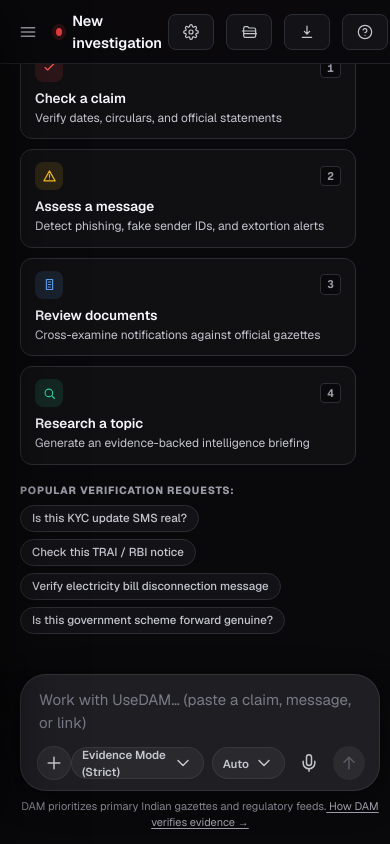
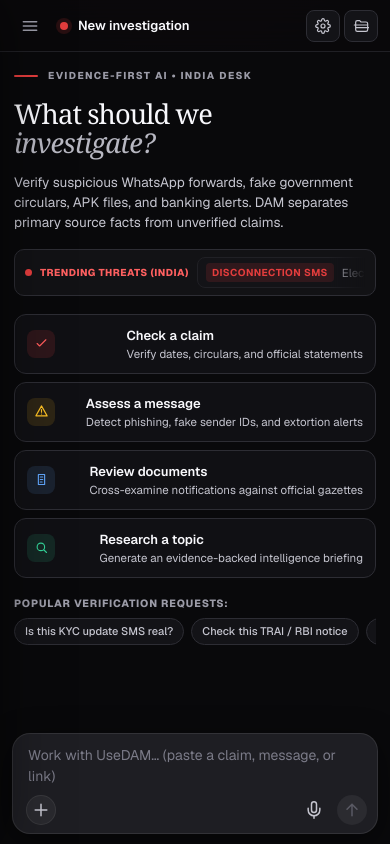
Before and after one commit to naveen-cs50-cse/DAMtesting, a Next.js app: page / in a window 390 px wide. Built offline with nearby package versions, Linux system fonts and the light colour scheme.

Commit message:
feat(mobile): optimize layout, viewport, fixed composer dock and responsive drawer

```diff
--- a/app/app.css
+++ b/app/app.css
@@ -3142,80 +3142,437 @@
   color: var(--dam-red);
 }
 
-/* RESPONSIVE & MOBILE DRAWERS */
+/* ============================================================
+   RESPONSIVE & MOBILE — UseDAM
+   Breakpoints:
+     sm  ≤ 640px  (phones)
+     md  ≤ 860px  (tablets / small laptops)
+   ============================================================ */
+
+/* ---- TABLET / SMALL LAPTOP (≤ 860px) ---- */
 @media (max-width: 860px) {
+
+  /* App shell: single-column, sidebar becomes overlay */
   .app-shell {
     grid-template-columns: 1fr;
   }
 
+  /* Sidebar becomes slide-in overlay drawer */
   .sidebar {
     position: fixed;
     top: 0;
     bottom: 0;
     left: 0;
-    width: min(84vw, 320px);
-    transform: translateX(-105%);
-    box-shadow: 20px 0 60px rgba(0, 0, 0, 0.6);
+    width: min(82vw, 300px);
+    transform: translateX(-110%);
+    z-index: 200;
+    box-shadow: 20px 0 60px rgba(0, 0, 0, 0.65);
+    transition: transform var(--transition-base);
   }
 
   body.menu-open .sidebar {
     transform: translateX(0);
   }
 
+  /* Backdrop overlay when sidebar open */
+  body.menu-open::after {
+    content: '';
+    position: fixed;
+    inset: 0;
+    background: rgba(0, 0, 0, 0.55);
+    z-index: 190;
+    backdrop-filter: blur(2px);
+  }
+
+  /* Show hamburger menu button */
   .mobile-menu {
     display: grid;
   }
 
+  /* Topbar adapts */
+  .topbar {
+    padding: 0 16px;
+  }
+
+  /* Hide verbose topbar action labels on tablet */
+  .quiet-button span {
+    display: none;
+  }
+
+  .quiet-button {
+    padding: 0 10px;
+    gap: 0;
+  }
+
+  /* Main area fills full viewport */
+  .main-area {
+    height: 100vh;
+    width: 100vw;
+  }
+
+  /* Content columns narrow */
+  .workspace-content-inner {
+    padding: 20px 16px 12px;
+    max-width: 100%;
+  }
+
+  .composer-dock-container {
+    padding: 6px 16px 12px;
+  }
+
+  .composer-dock-inner {
+    max-width: 100%;
+  }
+
+  /* Landing: full-width, tighter */
+  .landing-block {
+    gap: 12px;
+  }
+
+  .landing-heading {
+    font-size: clamp(28px, 6vw, 42px);
+  }
+
+  /* Cards: 2-column on tablet, 1-column on phone handled below */
+  .starter-grid {
+    gap: 8px;
+  }
+
+  /* Verdict / source grids to single column */
+  .verdicts-grid {
+    grid-template-columns: 1fr;
+  }
+
+  .sources-grid {
+    grid-template-columns: 1fr;
+  }
+
+  /* Conversation width matches viewport */
+  .conversation {
+    width: 100%;
+    padding: 16px 0 80px;
+  }
+
+  /* Composer pill padding tighter */
+  .chatgpt-composer-pill {
+    padding: 10px 12px 9px 14px;
+    border-radius: 22px;
+  }
+
+  /* Mode and language selectors: hide text, keep icon feel */
+  .composer-model-pill span:first-child {
+    display: none;
+  }
+
+  .composer-lang-pill span:first-child {
+    display: none;
+  }
+
+  .composer-model-pill,
+  .composer-lang-pill {
+    padding: 0 8px;
+    width: 34px;
+    justify-content: center;
+  }
+
+  /* Evidence panel full-width on mobile */
+  .evidence-panel {
+    width: min(100vw, 380px);
+  }
+}
+
+/* ---- PHONE (≤ 640px) ---- */
+@media (max-width: 640px) {
+
+  /* Topbar very compact */
+  .topbar {
+    padding: 0 12px;
+    height: 52px;
+  }
+
+  .main-area {
+    grid-template-rows: 52px 1fr;
+  }
+
+  .page-title strong {
+    font-size: 13px;
+    max-width: 140px;
+    overflow: hidden;
+    text-overflow: ellipsis;
+    white-space: nowrap;
+  }
+
+  /* API Keys, Report, Methodology hidden on phone */
+  .quiet-button:not([title="Toggle Evidence Explorer (Alt+E)"]):not([title="Configure API Keys & LLM Provider"]) {
+    display: none;
+  }
+
+  /* Landing: tight padding */
+  .workspace-content-inner {
+    padding: 16px 14px 10px;
+  }
+
+  .composer-dock-container {
+    padding: 4px 12px 10px;
+  }
+
+  /* Hero heading scale for phones */
+  .landing-heading {
+    font-size: clamp(24px, 7vw, 32px);
+    line-height: 1.08;
+  }
+
+  .landing-subtext {
+    font-size: 13.5px;
+    line-height: 1.5;
+  }
+
+  .eyebrow {
+    font-size: 10px;
+  }
+
+  /* Cards: 1 column on phones */
   .starter-grid {
     grid-template-columns: 1fr;
-  }
-
+    gap: 8px;
+  }
+
+  .starter {
+    min-height: 60px;
+    padding: 10px 12px;
+    flex-direction: row;
+    align-items: center;
+    gap: 12px;
+  }
+
+  .starter-header {
+    margin-bottom: 0;
+    width: auto;
+    flex-shrink: 0;
+  }
+
+  .starter-badge {
+    display: none;
+  }
+
+  .starter-text {
+    gap: 1px;
+  }
+
+  .starter-text strong {
+    font-size: 13px;
+  }
+
+  .starter-text small {
+    font-size: 11.5px;
+  }
+
+  /* Scam trends strip: smaller text */
+  .scam-trends-strip {
+    padding: 7px 10px;
+    gap: 8px;
+    border-radius: 10px;
+  }
+
+  .trends-label {
+    font-size: 10px;
+    letter-spacing: 0.05em;
+  }
+
+  .trend-pill {
+    font-size: 11.5px;
+    padding: 5px 8px;
+  }
+
+  /* Example chips scroll horizontally */
+  .examples-pills {
+    flex-wrap: nowrap;
+    overflow-x: auto;
+    padding-bottom: 4px;
+    -webkit-overflow-scrolling: touch;
+    scrollbar-width: none;
+  }
+
+  .examples-pills::-webkit-scrollbar {
+    display: none;
+  }
+
+  .example-chip {
+    flex-shrink: 0;
+    white-space: nowrap;
+    font-size: 11px;
+    padding: 5px 10px;
+  }
+
+  /* Composer pill: smaller on phones */
+  .chatgpt-composer-pill {
+    border-radius: 18px;
+    padding: 9px 10px 8px 13px;
+    gap: 6px;
+  }
+
+  .composer-textarea-row textarea {
+    font-size: 14px;
+    min-height: 24px;
+  }
+
+  .composer-textarea-row textarea::placeholder {
+    font-size: 14px;
+  }
+
+  .composer-toolbar-row {
+    margin-top: 2px;
+  }
+
+  .composer-plus-btn,
+  .composer-icon-action-btn {
+    width: 30px;
+    height: 30px;
+  }
+
+  .composer-circle-submit-btn {
+    width: 30px;
+    height: 30px;
+  }
+
+  /* Hide mode and language selectors entirely */
+  .composer-model-pill,
+  .composer-lang-pill {
+    display: none;
+  }
+
+  /* Disclaimer subtext hidden on very small screens */
+  .composer-disclaimer-subtext {
+    display: none;
+  }
+
+  /* Conversation feed tighter */
+  .conversation {
+    padding: 12px 0 70px;
+  }
+
+  .user-turn {
+    max-width: 92%;
+    padding: 10px 14px;
+    border-radius: 16px;
+  }
+
+  .user-turn-text {
+    font-size: 14px;
+  }
+
+  /* Activity stages compact */
+  .activity-stage-item {
+    padding: 8px 12px;
+  }
+
+  .stage-label {
+    font-size: 12px;
+  }
+
+  /* Verdict cards single column */
   .verdicts-grid {
     grid-template-columns: 1fr;
-  }
-
+    gap: 8px;
+  }
+
+  .verdict-card {
+    padding: 14px 16px;
+  }
+
+  /* Claims table scroll on small screens */
+  .claims-table-wrapper {
+    overflow-x: auto;
+    -webkit-overflow-scrolling: touch;
+  }
+
+  /* Source cards 1 column */
   .sources-grid {
     grid-template-columns: 1fr;
-  }
-
-  .landing-block {
-    width: calc(100% - 24px);
-    padding: 20px 0 16px;
-  }
-
-  .conversation {
-    width: calc(100% - 20px);
-    padding: 20px 0 80px;
-  }
-
-  .composer-quick-chips {
-    overflow-x: auto;
-    padding-bottom: 4px;
-  }
-}
-
-@media (max-width: 480px) {
-  .topbar {
-    padding: 0 12px;
-  }
-
+    gap: 8px;
+  }
+
+  /* Challenger box */
+  .challenger-box {
+    padding: 12px;
+  }
+
+  /* Investigation controls: wrap on mobile */
+  .investigation-controls {
+    flex-wrap: wrap;
+    gap: 6px;
+  }
+
+  .controls-left,
+  .controls-right {
+    flex-wrap: wrap;
+    gap: 4px;
+  }
+
+  .control-btn {
+    font-size: 11.5px;
+    padding: 0 9px;
+    height: 30px;
+  }
+
+  /* Scroll-to-bottom button position */
+  .scroll-to-bottom-floating-btn {
+    width: 30px;
+    height: 30px;
+    top: -40px;
+  }
+
+  /* Topbar actions: only icons on phone */
+  .topbar-actions {
+    gap: 4px;
+  }
+
+  .quiet-button {
+    padding: 0 8px;
+    height: 32px;
+  }
+
+  /* Evidence panel full-screen on phone */
+  .evidence-panel {
+    width: 100vw;
+    right: 0;
+    border-radius: 0;
+  }
+
+  /* Modal compact on phone */
+  .modal-panel {
+    margin: 12px;
+    padding: 20px 18px;
+    border-radius: 16px;
+    max-height: calc(100vh - 24px);
+    overflow-y: auto;
+  }
+}
+
+/* ---- VERY SMALL (≤ 380px) — iPhone SE / compact phones ---- */
+@media (max-width: 380px) {
   .landing-heading {
-    font-size: 34px;
-  }
-
-  .quiet-button span {
-    display: none;
-  }
-
-  .message-assistant {
-    grid-template-columns: 28px 1fr;
-    gap: 10px;
-  }
-
-  .assistant-avatar {
-    width: 28px;
-    height: 28px;
-    font-size: 14px;
+    font-size: 22px;
+  }
+
+  .landing-subtext {
+    font-size: 13px;
+  }
+
+  .scam-trends-strip {
+    display: none; /* remove strip to save space on tiny screens */
+  }
+
+  .starter-grid {
+    gap: 6px;
+  }
+
+  .starter {
+    min-height: 54px;
+  }
+
+  .workspace-content-inner {
+    padding: 12px 12px 8px;
   }
 }
 
@@ -3237,7 +3594,7 @@
     overflow: visible !important;
   }
 
-  .sidebar, .topbar, .composer-container, .followup-composer, .investigation-controls, .icon-button, .search-history-btn {
+  .sidebar, .topbar, .composer-dock-container, .followup-composer, .investigation-controls, .icon-button, .search-history-btn {
     display: none !important;
   }
 
@@ -3251,9 +3608,19 @@
     height: auto !important;
   }
 
-  .workspace {
+  .workspace, .workspace-fixed-layout {
     overflow: visible !important;
     height: auto !important;
+  }
+
+  .workspace-scroll-area {
+    overflow: visible !important;
+    height: auto !important;
+  }
+
+  .workspace-content-inner {
+    padding: 0 !important;
+    max-width: 100% !important;
   }
 
   .conversation {
--- a/components/InvestigationWorkspace.tsx
+++ b/components/InvestigationWorkspace.tsx
@@ -30,6 +30,8 @@
   const [urlModalOpen, setUrlModalOpen] = useState(false);
   const [renamingConversation, setRenamingConversation] = useState<Conversation | null>(null);
   const [toastMsg, setToastMsg] = useState<string | null>(null);
+
+  const [mobileMenuOpen, setMobileMenuOpen] = useState(false);
 
   const abortControllerRef = useRef<AbortController | null>(null);
   const scrollAreaRef = useRef<HTMLDivElement>(null);
@@ -109,6 +111,7 @@
         setMethodologyModalOpen(false);
         setUrlModalOpen(false);
         setRenamingConversation(null);
+        setMobileMenuOpen(false);
       }
       if ((e.ctrlKey || e.metaKey) && e.key.toLowerCase() === 'b') {
         e.preventDefault();
@@ -271,8 +274,18 @@
     setTimeout(() => setHighlightCitation(null), 3000);
   };
 
+  const closeMobileMenu = () => setMobileMenuOpen(false);
+
   return (
-    <div className="app-shell" id="appShell">
+    <div className={`app-shell${mobileMenuOpen ? ' menu-open' : ''}`} id="appShell">
+      {/* Mobile backdrop: tapping outside sidebar closes it */}
+      {mobileMenuOpen && (
+        <div
+          className="mobile-sidebar-backdrop"
+          aria-hidden="true"
+          onClick={closeMobileMenu}
+        />
+      )}
       <Sidebar
         conversations={conversations}
         activeId={activeId}
@@ -298,6 +311,7 @@
           onOpenMethodology={() => setMethodologyModalOpen(true)}
           onToggleEvidence={() => setEvidencePanelOpen(prev => !prev)}
           evidenceCount={allSources.length}
+          onMobileMenuToggle={() => setMobileMenuOpen(prev => !prev)}
         />
 
         <section className="workspace-fixed-layout" id="workspace">
--- a/components/Topbar.tsx
+++ b/components/Topbar.tsx
@@ -11,6 +11,7 @@
   onOpenMethodology: () => void;
   onToggleEvidence: () => void;
   evidenceCount: number;
+  onMobileMenuToggle: () => void;
 }
 
 export const Topbar: React.FC<TopbarProps> = ({
@@ -21,6 +22,7 @@
   onOpenMethodology,
   onToggleEvidence,
   evidenceCount,
+  onMobileMenuToggle,
 }) => {
   return (
     <header className="topbar">
@@ -29,7 +31,7 @@
           className="icon-button mobile-menu"
           id="mobileMenu"
           aria-label="Open sidebar menu"
-          onClick={() => document.body.classList.toggle('menu-open')}
+          onClick={onMobileMenuToggle}
         >
           <svg viewBox="0 0 24 24" width="18" height="18" fill="none" stroke="currentColor" strokeWidth="2"><path d="M4 7h16M4 12h16M4 17h16"/></svg>
         </button>
```
Also changed, not shown: app/layout.tsx (+15 -3 lines).
